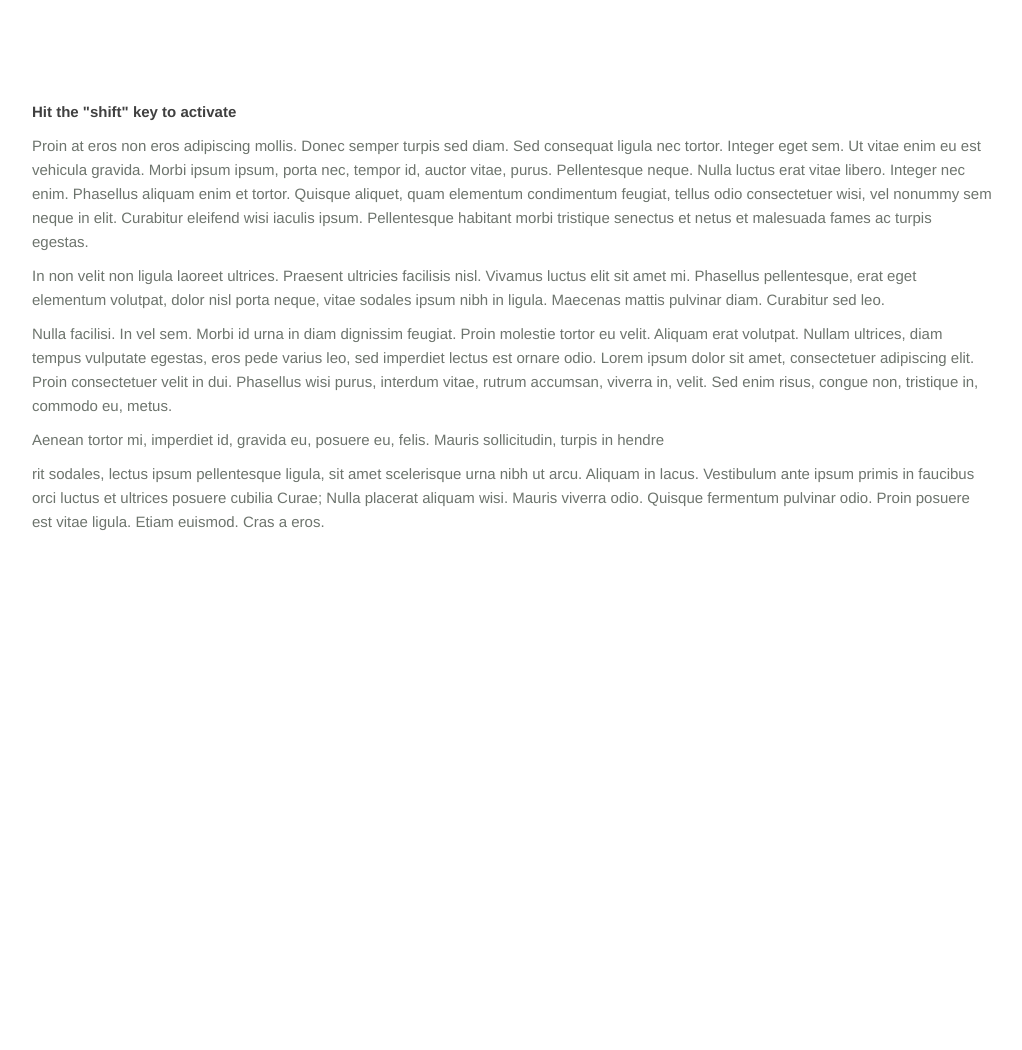
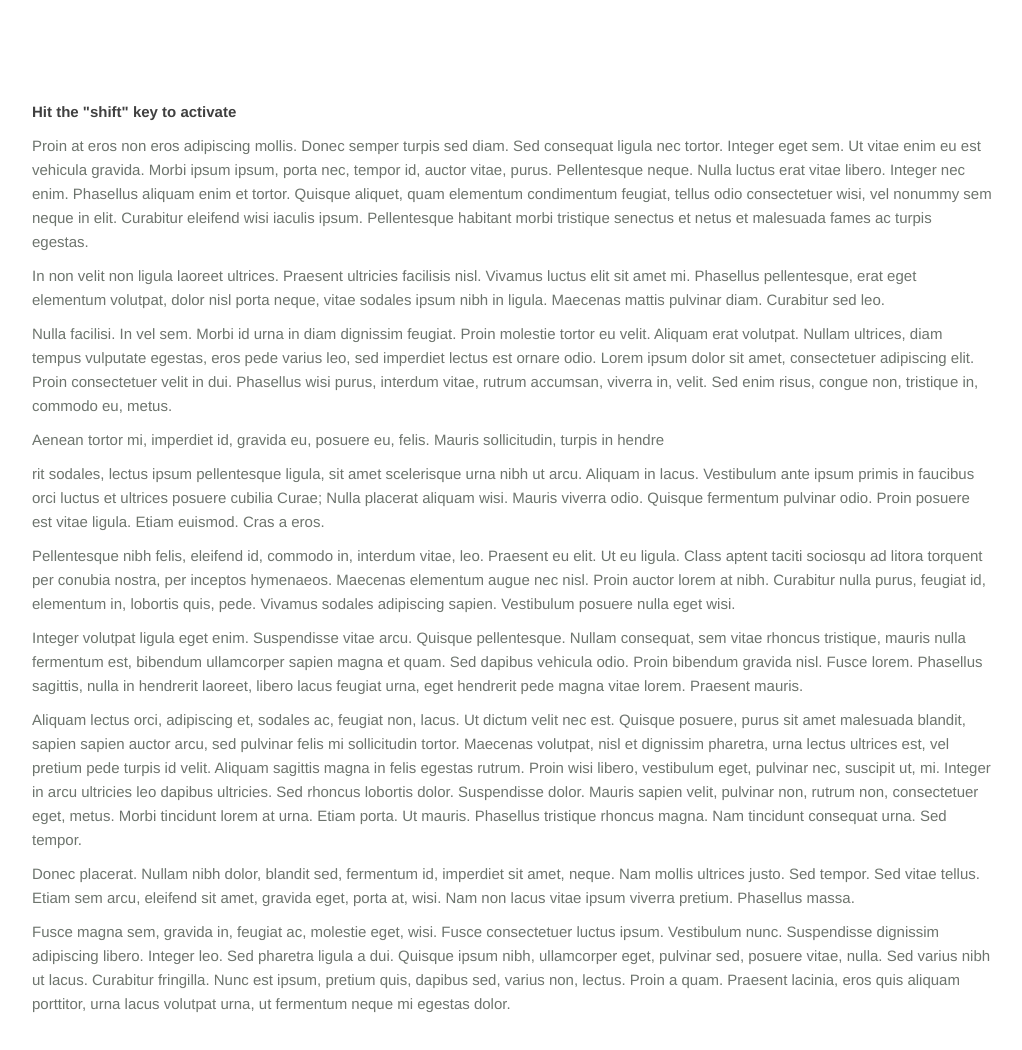
Before and after one commit to tristen/deep-linking, a plain HTML site: page index.html in a window 1280 px wide. Shown: the whole page, without its empty margins (128-1150 px from the left). Before the commit the page ends 800 px from the top, so only its background shows below. Drawn offline with Linux system fonts and the light colour scheme.

Commit message:
Adding in more content to demonstrate linking to paragraphs better

```diff
--- a/index.html
+++ b/index.html
@@ -18,6 +18,16 @@
 <p>Aenean tortor mi, imperdiet id, gravida eu, posuere eu, felis. Mauris sollicitudin, turpis in hendre</p>
 
 <p>rit sodales, lectus ipsum pellentesque ligula, sit amet scelerisque urna nibh ut arcu. Aliquam in lacus. Vestibulum ante ipsum primis in faucibus orci luctus et ultrices posuere cubilia Curae; Nulla placerat aliquam wisi. Mauris viverra odio. Quisque fermentum pulvinar odio. Proin posuere est vitae ligula. Etiam euismod. Cras a eros.</p>
+
+<p>Pellentesque nibh felis, eleifend id, commodo in, interdum vitae, leo. Praesent eu elit. Ut eu ligula. Class aptent taciti sociosqu ad litora torquent per conubia nostra, per inceptos hymenaeos. Maecenas elementum augue nec nisl. Proin auctor lorem at nibh. Curabitur nulla purus, feugiat id, elementum in, lobortis quis, pede. Vivamus sodales adipiscing sapien. Vestibulum posuere nulla eget wisi.</p>
+
+<p>Integer volutpat ligula eget enim. Suspendisse vitae arcu. Quisque pellentesque. Nullam consequat, sem vitae rhoncus tristique, mauris nulla fermentum est, bibendum ullamcorper sapien magna et quam. Sed dapibus vehicula odio. Proin bibendum gravida nisl. Fusce lorem. Phasellus sagittis, nulla in hendrerit laoreet, libero lacus feugiat urna, eget hendrerit pede magna vitae lorem. Praesent mauris.</p>
+
+<p>Aliquam lectus orci, adipiscing et, sodales ac, feugiat non, lacus. Ut dictum velit nec est. Quisque posuere, purus sit amet malesuada blandit, sapien sapien auctor arcu, sed pulvinar felis mi sollicitudin tortor. Maecenas volutpat, nisl et dignissim pharetra, urna lectus ultrices est, vel pretium pede turpis id velit. Aliquam sagittis magna in felis egestas rutrum. Proin wisi libero, vestibulum eget, pulvinar nec, suscipit ut, mi. Integer in arcu ultricies leo dapibus ultricies. Sed rhoncus lobortis dolor. Suspendisse dolor. Mauris sapien velit, pulvinar non, rutrum non, consectetuer eget, metus. Morbi tincidunt lorem at urna. Etiam porta. Ut mauris. Phasellus tristique rhoncus magna. Nam tincidunt consequat urna. Sed tempor.</p>
+
+<p>Donec placerat. Nullam nibh dolor, blandit sed, fermentum id, imperdiet sit amet, neque. Nam mollis ultrices justo. Sed tempor. Sed vitae tellus. Etiam sem arcu, eleifend sit amet, gravida eget, porta at, wisi. Nam non lacus vitae ipsum viverra pretium. Phasellus massa.</p>
+
+<p>Fusce magna sem, gravida in, feugiat ac, molestie eget, wisi. Fusce consectetuer luctus ipsum. Vestibulum nunc. Suspendisse dignissim adipiscing libero. Integer leo. Sed pharetra ligula a dui. Quisque ipsum nibh, ullamcorper eget, pulvinar sed, posuere vitae, nulla. Sed varius nibh ut lacus. Curabitur fringilla. Nunc est ipsum, pretium quis, dapibus sed, varius non, lectus. Proin a quam. Praesent lacinia, eros quis aliquam porttitor, urna lacus volutpat urna, ut fermentum neque mi egestas dolor.</p>
 </div>
 <script src='js/jquery.min.js'></script>
 <script src='js/simple-emphasis.min.js'></script>
```
